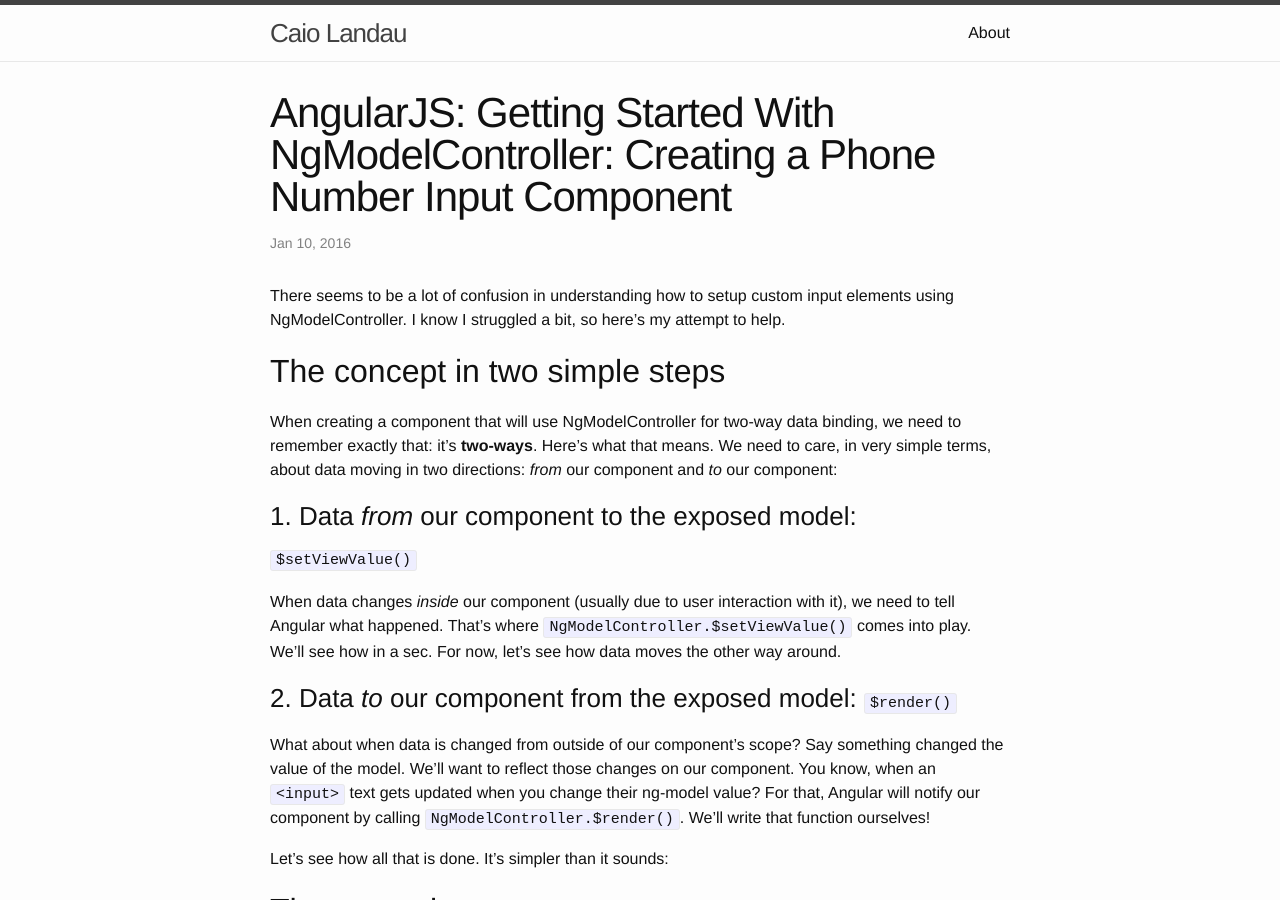
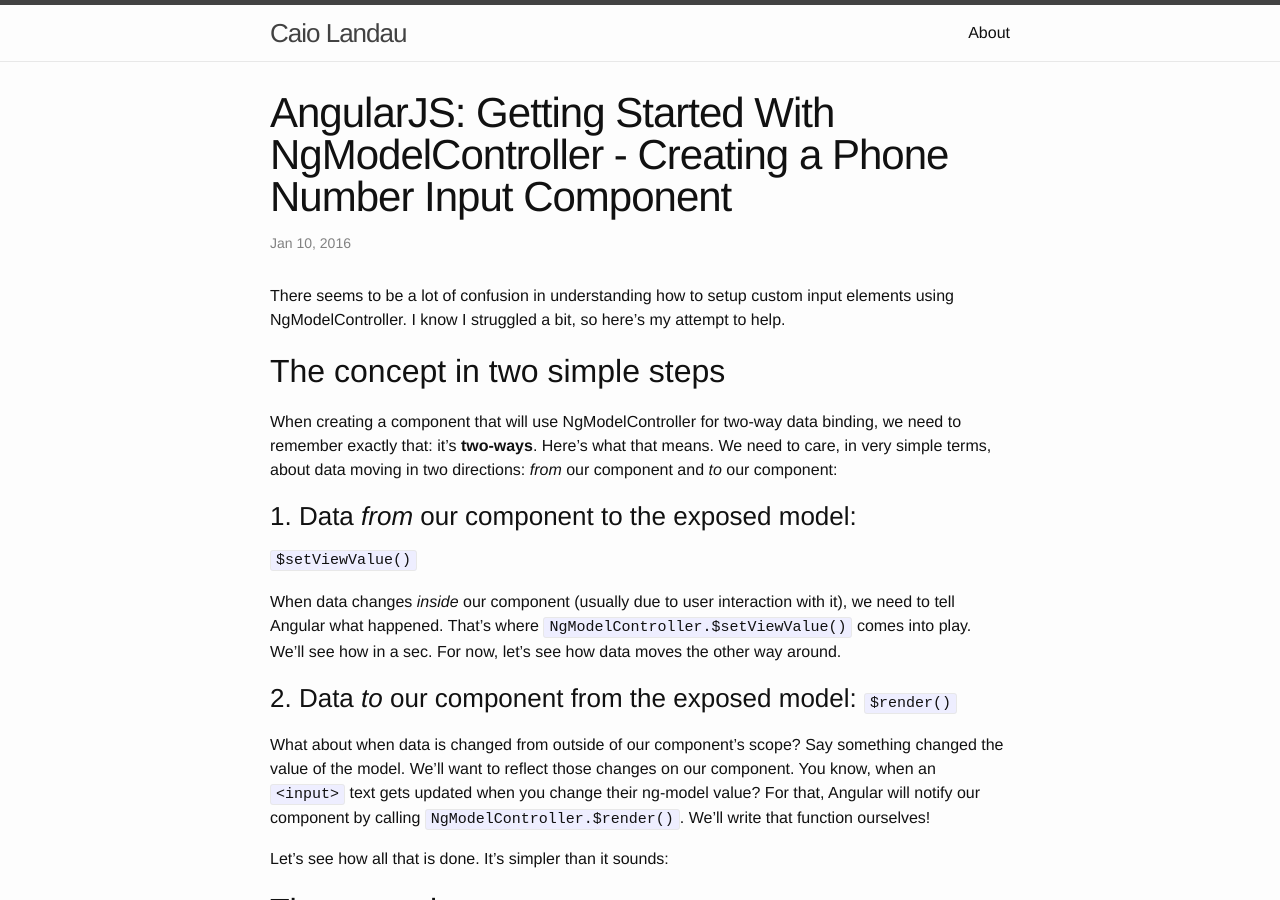
Before and after one commit to Caioflandau/caioflandau.github.io, a Jekyll site: the page built from _posts/2016-01-10-getting-started-with NgModelController-phone-number-input.md, in a window 1280 px wide and 900 px high. Built offline with Jekyll 4.4.1, drawn with Linux system fonts in a browser that asks for light colours; part of the change alters nothing that is shown; some of the changed text lies outside the part shown.

```diff
--- a/_config.yml
+++ b/_config.yml
@@ -19,4 +19,4 @@ github_username:  caioflandau
 
 # Build settings
 markdown: kramdown
-permalink: "/:title"
+permalink: "/:slug"
--- a/_posts/2016-01-10-getting-started-with NgModelController-phone-number-input.md
+++ b/_posts/2016-01-10-getting-started-with NgModelController-phone-number-input.md
@@ -1,6 +1,6 @@
 ---
 layout: post
-title:  "AngularJS: Getting Started With NgModelController: Creating a Phone Number Input Component"
+title:  "AngularJS: Getting Started With NgModelController - Creating a Phone Number Input Component"
 date:   2016-01-10 19:00:00 -0200
 categories: angularjs
 ---
@@ -99,7 +99,7 @@ app.directive('phoneNumberInput', function() {
   return {
     restrict: 'E',
     templateUrl: 'phone-number-input.html',
-    require: 'ngModel', // <- Requires ngModel
+    require: 'ngModel', // <- Requires the NgModelController from the ngModel directive
 //...
 {% endhighlight %}
 
```
